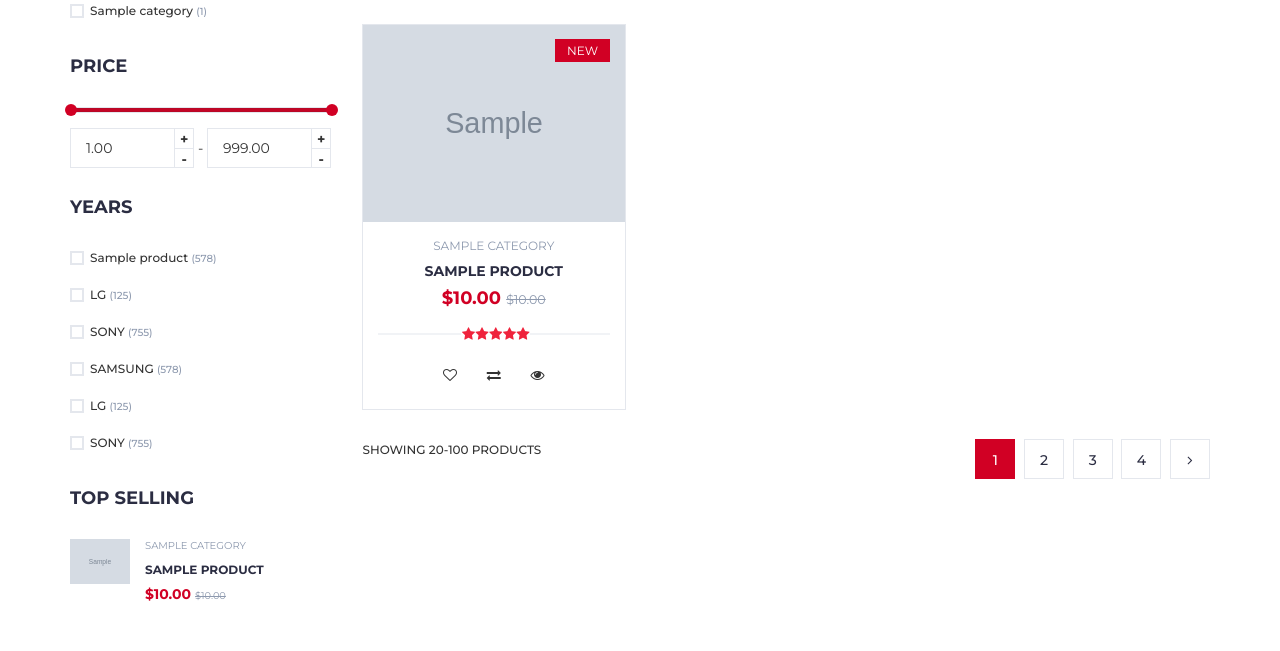
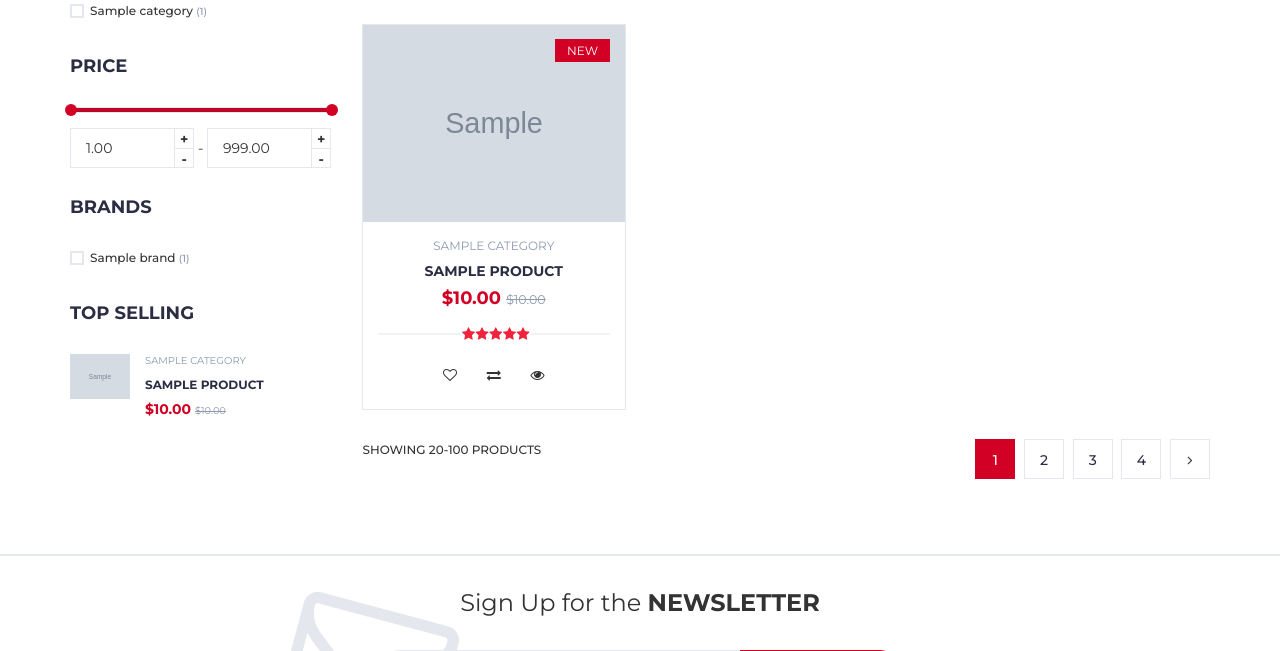
Before and after one commit to VitaliiBandyl/Django-Store, a Django app: page /categories/ in a window 1280 px wide. Shown: the part 433-1084 px from the top of the page. Run offline with Django 3.2, Linux system fonts and the light colour scheme; tables that the repository leaves empty hold one stand-in row (values such as "Sample post"); grey boxes marked "Sample" are stand-in pictures; some libraries are stand-ins or nearby versions.

Commit message:
Added brand to model

```diff
--- a/store/models.py
+++ b/store/models.py
@@ -4,7 +4,7 @@ from django.urls import reverse
 
 class Category(models.Model):
     """Categories"""
-    name = models.CharField("Category", max_length=150)
+    name = models.CharField("Category", max_length=150, db_index=True)
     url = models.SlugField(max_length=150, unique=True)
     image = models.ImageField("Image", upload_to="category_images/")
 
@@ -19,9 +19,23 @@ class Category(models.Model):
         return reverse('category_list_url', ) # kwargs={'url': self.url})
 
 
+class Brand(models.Model):
+    """Brand"""
+    name = models.CharField("Brand", max_length=150, db_index=True)
+    url = models.SlugField(max_length=150, unique=True)
+
+    def __str__(self):
+        return self.name
+
+    class Meta:
+        verbose_name = "Brand"
+        verbose_name_plural = "Brands"
+
+
 class Product(models.Model):
     """Goods"""
-    title = models.CharField("Title", max_length=100)
+    title = models.CharField("Title", max_length=100, db_index=True)
+    brand = models.ForeignKey(Brand, verbose_name="Brand", on_delete=models.CASCADE, null=True)
     description = models.TextField("Description")
     image = models.ImageField("Image", upload_to="product_images/")
     year = models.PositiveSmallIntegerField("Year", default=2020)
@@ -63,6 +77,7 @@ class ProductShot(models.Model):
         verbose_name_plural = "Additional product images"
 
 
+
 class RatingStar(models.Model):
     """Rating stars"""
     value = models.SmallIntegerField("Star", default=0)
@@ -89,6 +104,7 @@ class Rating(models.Model):
         verbose_name_plural = "Ratings"
 
 
+
 class Reviews(models.Model):
     """Reviews"""
     email = models.EmailField()
--- a/store/templates/store/store.html
+++ b/store/templates/store/store.html
@@ -24,7 +24,7 @@
                     <div class="aside">
                         <h3 class="aside-title">Categories</h3>
                         <div class="checkbox-filter">
-                            {% for category in category_list %}
+                            {% for category in view.get_categories %}
                             <div class="input-checkbox">
                                 <input type="checkbox" id="category-1">
                                 <label for="category-1">
@@ -61,58 +61,18 @@
 
                     <!-- aside Widget -->
                     <div class="aside">
-                        <h3 class="aside-title">Years</h3>
+                        <h3 class="aside-title">Brands</h3>
                         <div class="checkbox-filter">
-                            {% for product in products_list %}
+                            {% for brand in view.get_brands %}
                             <div class="input-checkbox">
                                 <input type="checkbox" id="brand-1">
                                 <label for="brand-1">
                                     <span></span>
-                                    {{ product }}
-                                    <small>(578)</small>
+                                    {{ brand }}
+                                    <small>({{ brand.product_set.count }})</small>
                                 </label>
                             </div>
                             {% endfor %}
-                            <div class="input-checkbox">
-                                <input type="checkbox" id="brand-2">
-                                <label for="brand-2">
-                                    <span></span>
-                                    LG
-                                    <small>(125)</small>
-                                </label>
-                            </div>
-                            <div class="input-checkbox">
-                                <input type="checkbox" id="brand-3">
-                                <label for="brand-3">
-                                    <span></span>
-                                    SONY
-                                    <small>(755)</small>
-                                </label>
-                            </div>
-                            <div class="input-checkbox">
-                                <input type="checkbox" id="brand-4">
-                                <label for="brand-4">
-                                    <span></span>
-                                    SAMSUNG
-                                    <small>(578)</small>
-                                </label>
-                            </div>
-                            <div class="input-checkbox">
-                                <input type="checkbox" id="brand-5">
-                                <label for="brand-5">
-                                    <span></span>
-                                    LG
-                                    <small>(125)</small>
-                                </label>
-                            </div>
-                            <div class="input-checkbox">
-                                <input type="checkbox" id="brand-6">
-                                <label for="brand-6">
-                                    <span></span>
-                                    SONY
-                                    <small>(755)</small>
-                                </label>
-                            </div>
                         </div>
                     </div>
                     <!-- /aside Widget -->
@@ -120,7 +80,7 @@
                     <!-- aside Widget -->
                     <div class="aside">
                         <h3 class="aside-title">Top selling</h3>
-                        {% for product in products_list %}
+                        {% for product in product_list %}
                             {% if forloop.counter < 4 %}
                                 <div class="product-widget">
                             <div class="product-img">
@@ -171,7 +131,7 @@
                     <!-- store products -->
                     <div class="row">
                         <!-- product -->
-                        {% for product in products_list %}
+                        {% for product in product_list %}
                         <div class="col-md-4 col-xs-6">
                             <div class="product">
                                 <div class="product-img">
--- a/store/views.py
+++ b/store/views.py
@@ -2,7 +2,16 @@ from django.shortcuts import render
 from django.views import View
 from django.views.generic import ListView, DetailView
 
-from store.models import Category, Product
+from store.models import Category, Product, Brand
+
+
+class BrandsCatagoriesView:
+    """returns all brands"""
+    def get_brands(self):
+        return Brand.objects.all()
+
+    def get_categories(self):
+        return Category.objects.all()
 
 
 class HomeView(ListView):
@@ -17,15 +26,15 @@ class HomeView(ListView):
         return context
 
 
-class CategoryListView(ListView):
+class CategoryListView(BrandsCatagoriesView, ListView):
     """Views for Category"""
-    model = Category
+    model = Product
     template_name = 'store/store.html'
 
-    def get_context_data(self, *, object_list=None, **kwargs):
-        context = super().get_context_data()
-        context['products_list'] = Product.objects.all()
-        return context
+    # def get_context_data(self, *, object_list=None, **kwargs):
+    #     context = super().get_context_data()
+    #     context['products_list'] = Product.objects.all()
+    #     return context
 
 
 class ProductDetailView(DetailView):
```
Also changed, not shown: store/admin.py (+12 -5 lines), store/migrations/0007_auto_20200713_1921.py (added).
